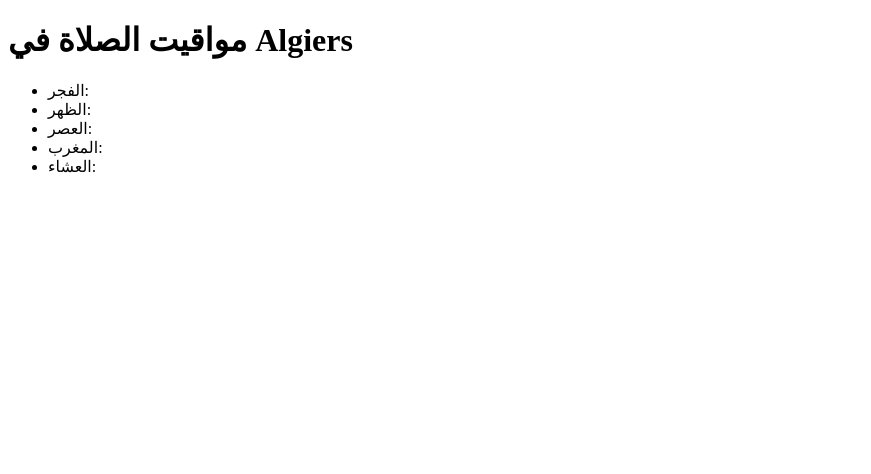
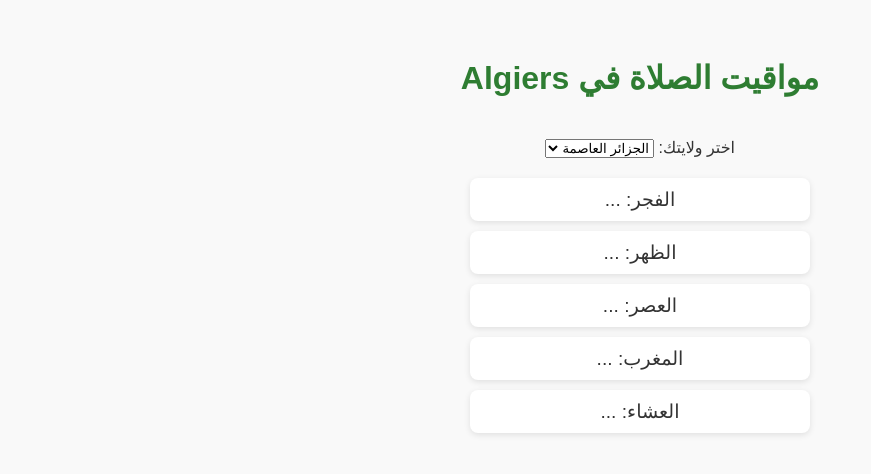
Before and after one commit to brahim17A/zanda, a plain HTML site: page index.html in a window 1280 px wide. Shown: the whole page, without its empty margins (0-871 px from the left). Drawn offline with Linux system fonts and the light colour scheme; no server answers.

Commit message:
Update index.html

```diff
--- a/index.html
+++ b/index.html
@@ -1,34 +1,102 @@
 <!DOCTYPE html>
-<html lang="ar">
+<html lang="ar" dir="rtl">
 <head>
   <meta charset="UTF-8">
-  <title>مواقيت الصلاة</title>
+  <title>مواقيت الصلاة في الجزائر</title>
+  <meta name="viewport" content="width=device-width, initial-scale=1.0">
+  <style>
+    body {
+      font-family: 'Cairo', sans-serif;
+      background: #f9f9f9;
+      color: #333;
+      text-align: center;
+      padding: 30px;
+    }
+    h1 {
+      color: #2e7d32;
+    }
+    select, ul {
+      margin-top: 20px;
+    }
+    ul {
+      list-style: none;
+      padding: 0;
+    }
+    li {
+      background: #fff;
+      margin: 10px auto;
+      padding: 10px 20px;
+      border-radius: 8px;
+      box-shadow: 0 2px 6px rgba(0,0,0,0.1);
+      max-width: 300px;
+      font-size: 1.2em;
+    }
+  </style>
 </head>
 <body>
+
   <h1>مواقيت الصلاة في <span id="city-name">الجزائر العاصمة</span></h1>
+
+  <label for="city">اختر ولايتك:</label>
+  <select id="city" onchange="changeCity()">
+    <option value="Algiers">الجزائر العاصمة</option>
+    <option value="Medea">المدية</option>
+    <option value="Oran">وهران</option>
+    <option value="Constantine">قسنطينة</option>
+    <option value="Annaba">عنابة</option>
+    <option value="Setif">سطيف</option>
+    <option value="Batna">باتنة</option>
+    <option value="Bejaia">بجاية</option>
+    <option value="Tlemcen">تلمسان</option>
+    <option value="Tizi Ouzou">تيزي وزو</option>
+  </select>
+
   <ul id="prayer-times">
-    <li id="fajr">الفجر: </li>
-    <li id="dhuhr">الظهر: </li>
-    <li id="asr">العصر: </li>
-    <li id="maghrib">المغرب: </li>
-    <li id="isha">العشاء: </li>
+    <li id="fajr">الفجر: ...</li>
+    <li id="dhuhr">الظهر: ...</li>
+    <li id="asr">العصر: ...</li>
+    <li id="maghrib">المغرب: ...</li>
+    <li id="isha">العشاء: ...</li>
   </ul>
 
   <script>
-    const city = "Algiers"; // استبدل باسم المدينة المطلوبة
+    function addMinutes(timeStr, minutes) {
+      const [hour, minute] = timeStr.split(":").map(Number);
+      const date = new Date();
+      date.setHours(hour, minute + minutes);
+      return date.toTimeString().slice(0, 5);
+    }
+
+    function fetchPrayerTimes(city) {
       document.getElementById("city-name").textContent = city;
 
       fetch(`https://api.aladhan.com/v1/timingsByCity?city=${city}&country=Algeria&method=8`)
         .then(response => response.json())
         .then(data => {
           const timings = data.data.timings;
-        document.getElementById("fajr").textContent += timings.Fajr;
-        document.getElementById("dhuhr").textContent += timings.Dhuhr;
-        document.getElementById("asr").textContent += timings.Asr;
-        document.getElementById("maghrib").textContent += timings.Maghrib;
-        document.getElementById("isha").textContent += timings.Isha;
+          document.getElementById("fajr").textContent = "الفجر: " + timings.Fajr;
+          document.getElementById("dhuhr").textContent = "الظهر: " + timings.Dhuhr;
+          document.getElementById("asr").textContent = "العصر: " + timings.Asr;
+          document.getElementById("maghrib").textContent = "المغرب: " + timings.Maghrib;
+
+          // تعديل توقيت العشاء يدويًا (مثلاً -20 دقيقة لتصحيحه حسب موقع timesprayer)
+          const adjustedIsha = addMinutes(timings.Isha, -20);
+          document.getElementById("isha").textContent = "العشاء: " + adjustedIsha;
         })
-      .catch(error => console.error("حدث خطأ:", error));
+        .catch(err => {
+          console.error("فشل في جلب المواقيت:", err);
+          alert("حدث خطأ في تحميل مواقيت الصلاة. تأكد من اتصال الإنترنت.");
+        });
+    }
+
+    function changeCity() {
+      const selectedCity = document.getElementById("city").value;
+      fetchPrayerTimes(selectedCity);
+    }
+
+    // تحميل مواقيت الجزائر العاصمة افتراضياً عند فتح الصفحة
+    window.onload = () => fetchPrayerTimes("Algiers");
   </script>
+
 </body>
 </html>
```
Lines whose indentation alone changed are shown as unchanged.
